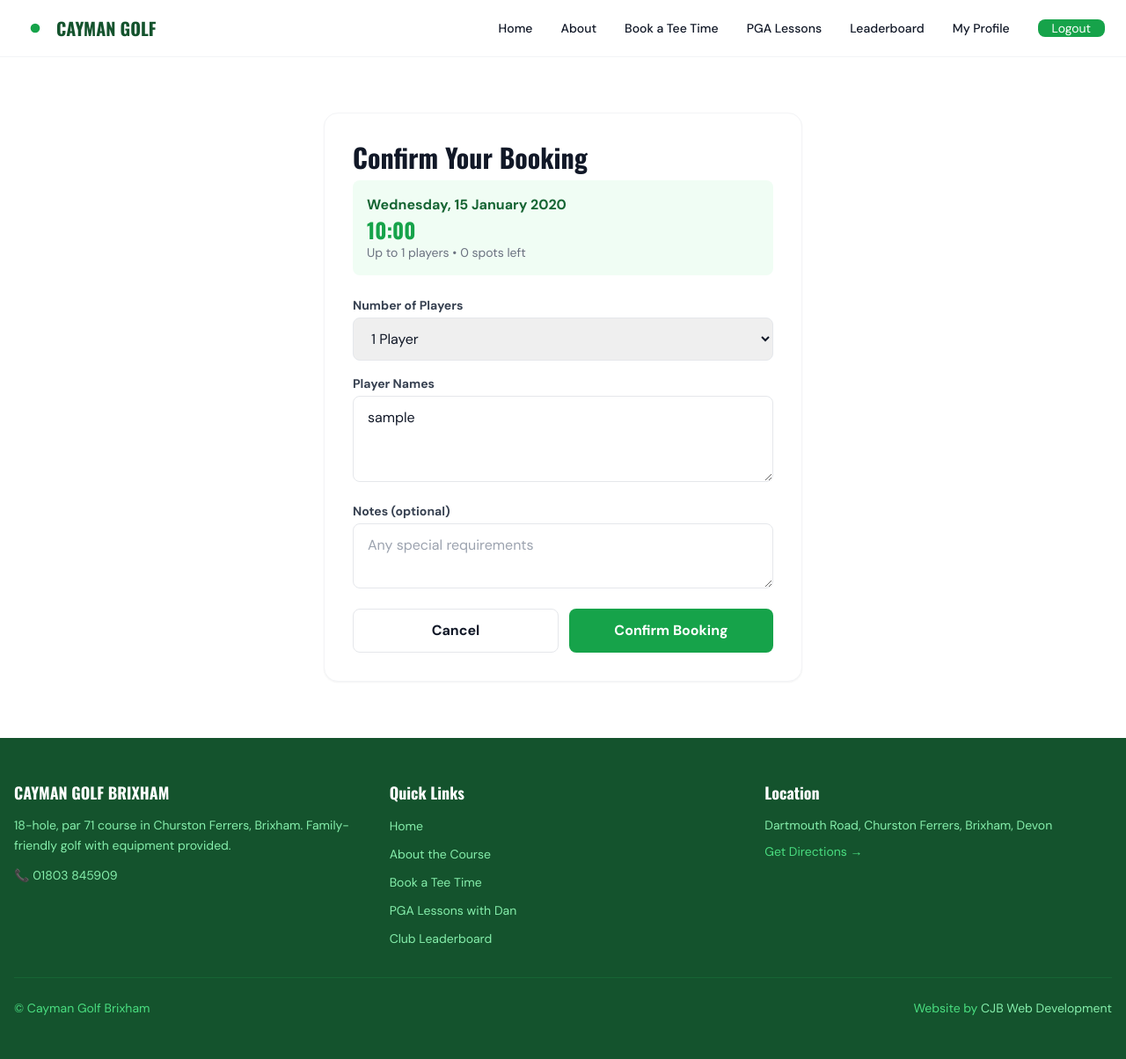
After one commit to Cjbwebdev/caymengolf, a Django app: page /bookings/slot/1/ in a window 1280 px wide. The commit adds this page. Shown: the whole page at 88% size. Run offline with Django 5.2, Linux system fonts and the light colour scheme; a user stored in the database is signed in; tables that the repository leaves empty hold one stand-in row (values such as "Sample post"); some libraries are stand-ins or nearby versions.

Commit message:
Fix booking system: confirmed bookings, cancel bookings, slot confirmation, my-bookings view

```diff
--- a/bookings/models.py
+++ b/bookings/models.py
@@ -14,13 +14,18 @@ class TeeTime(models.Model):
     def __str__(self):
         return f"{self.date} @ {self.time.strftime('%H:%M')}"
 
+    @property
+    def spots_remaining(self):
+        return self.max_players - self.booked_players
+
 class Booking(models.Model):
     tee_time = models.ForeignKey(TeeTime, on_delete=models.CASCADE, related_name="bookings")
     user = models.ForeignKey("auth.User", on_delete=models.CASCADE, related_name="bookings")
     num_players = models.IntegerField(default=1)
-    player_names = models.TextField()
+    player_names = models.TextField(help_text="Names of all players, one per line")
     notes = models.TextField(blank=True, default="")
+    is_cancelled = models.BooleanField(default=False)
     created_at = models.DateTimeField(auto_now_add=True)
 
     def __str__(self):
-        return f"{self.user.username} - {self.tee_time.date}"
+        return f"{self.user.username} - {self.tee_time.date} {self.tee_time.time.strftime('%H:%M')}"
--- a/bookings/urls.py
+++ b/bookings/urls.py
@@ -5,4 +5,7 @@ app_name = "bookings"
 
 urlpatterns = [
     path("", views.booking_page, name="booking"),
+    path("slot/<int:time_id>/", views.book_slot, name="book_slot"),
+    path("my-bookings/", views.my_bookings, name="my_bookings"),
+    path("my-bookings/<int:booking_id>/cancel/", views.cancel_booking, name="cancel_booking"),
 ]
--- a/bookings/views.py
+++ b/bookings/views.py
@@ -1,9 +1,70 @@
-from django.shortcuts import render, redirect
+from django.shortcuts import render, redirect, get_object_or_404
 from django.contrib.auth.decorators import login_required
+from django.contrib import messages
+from django.utils import timezone
 from .models import TeeTime, Booking
-from django.utils import timezone
 
 def booking_page(request):
     date_str = request.GET.get("date", str(timezone.now().date()))
-    times = TeeTime.objects.filter(date=date_str, is_available=True).order_by("time")
+    times = TeeTime.objects.filter(date=date_str, is_available=True).order_by("time")[:30]
     return render(request, "bookings/booking.html", {"tee_times": times, "selected_date": date_str})
+
+@login_required
+def book_slot(request, time_id):
+    tee_time = get_object_or_404(TeeTime, pk=time_id)
+
+    if not tee_time.is_available:
+        messages.error(request, "Sorry, this slot has been taken.")
+        return redirect("bookings:booking")
+
+    if request.method == "POST":
+        num_players = int(request.POST.get("num_players", 1))
+        if num_players > tee_time.spots_remaining:
+            messages.error(request, f"Only {tee_time.spots_remaining} spots remaining.")
+            return redirect("bookings:booking")
+
+        players = request.POST.get("player_names", request.user.username)
+        notes = request.POST.get("notes", "")
+
+        Booking.objects.create(
+            tee_time=tee_time,
+            user=request.user,
+            num_players=num_players,
+            player_names=players,
+            notes=notes,
+        )
+
+        tee_time.booked_players += num_players
+        if tee_time.booked_players >= tee_time.max_players:
+            tee_time.is_available = False
+        tee_time.save()
+
+        messages.success(request, f"✅ Tee time confirmed for {tee_time.date} at {tee_time.time.strftime('%H:%M')}!")
+        return redirect("golfers:my_profile")
+
+    return render(request, "bookings/confirm.html", {"tee_time": tee_time})
+
+@login_required
+def my_bookings(request):
+    bookings = Booking.objects.filter(user=request.user, is_cancelled=False).order_by("-created_at")
+    return render(request, "bookings/my_bookings.html", {"bookings": bookings})
+
+@login_required
+def cancel_booking(request, booking_id):
+    booking = get_object_or_404(Booking, pk=booking_id, user=request.user)
+
+    if booking.tee_time.date < timezone.now().date():
+        messages.error(request, "Cannot cancel a past booking.")
+        return redirect("bookings:my_bookings")
+
+    # Free up the spots
+    tee_time = booking.tee_time
+    tee_time.is_available = True
+    tee_time.booked_players = max(0, tee_time.booked_players - booking.num_players)
+    tee_time.save()
+
+    booking.is_cancelled = True
+    booking.save()
+
+    messages.success(request, "Booking cancelled successfully.")
+    return redirect("bookings:my_bookings")
--- /dev/null
+++ b/templates/bookings/confirm.html
@@ -0,0 +1,40 @@
+{% extends "base.html" %}
+{% block title %}Confirm Booking — Cayman Golf{% endblock %}
+{% block content %}
+<section class="py-16">
+    <div class="max-w-xl mx-auto px-4">
+        <div class="bg-white rounded-2xl p-8 border border-gray-100 shadow-sm">
+            <h1 class="font-display text-3xl font-bold mb-2">Confirm Your Booking</h1>
+            <div class="bg-golf-50 rounded-lg p-4 mb-6">
+                <p class="text-golf-800 font-bold">{{ tee_time.date|date:"l, j F Y" }}</p>
+                <p class="text-golf-600 text-2xl font-display font-bold">{{ tee_time.time|time:"H:i" }}</p>
+                <p class="text-gray-500 text-sm">Up to {{ tee_time.max_players }} players • {{ tee_time.spots_remaining }} spots left</p>
+            </div>
+            <form method="post" class="space-y-4">
+                {% csrf_token %}
+                <div>
+                    <label class="block text-sm font-bold text-gray-700 mb-1">Number of Players</label>
+                    <select name="num_players" class="w-full border border-gray-200 rounded-lg px-4 py-3">
+                        <option value="1">1 Player</option>
+                        <option value="2">2 Players</option>
+                        <option value="3">3 Players</option>
+                        <option value="4">4 Players</option>
+                    </select>
+                </div>
+                <div>
+                    <label class="block text-sm font-bold text-gray-700 mb-1">Player Names</label>
+                    <textarea name="player_names" rows="3" placeholder="Enter names of all players (one per line)" required class="w-full border border-gray-200 rounded-lg px-4 py-3 focus:ring-2 focus:ring-golf-500">{{ user.username }}</textarea>
+                </div>
+                <div>
+                    <label class="block text-sm font-bold text-gray-700 mb-1">Notes (optional)</label>
+                    <textarea name="notes" rows="2" placeholder="Any special requirements" class="w-full border border-gray-200 rounded-lg px-4 py-3 focus:ring-2 focus:ring-golf-500"></textarea>
+                </div>
+                <div class="flex gap-3">
+                    <a href="/bookings/" class="flex-1 text-center border border-gray-200 px-4 py-3 rounded-lg hover:bg-gray-50 transition font-bold">Cancel</a>
+                    <button type="submit" class="flex-1 bg-golf-600 text-white px-4 py-3 rounded-lg hover:bg-golf-700 transition font-bold">Confirm Booking</button>
+                </div>
+            </form>
+        </div>
+    </div>
+</section>
+{% endblock %}
```
Also changed, not shown: seed_times.py (added, +17 -0 lines), templates/bookings/booking.html (+5 -3 lines), templates/bookings/my_bookings.html (added, +32 -0 lines).
